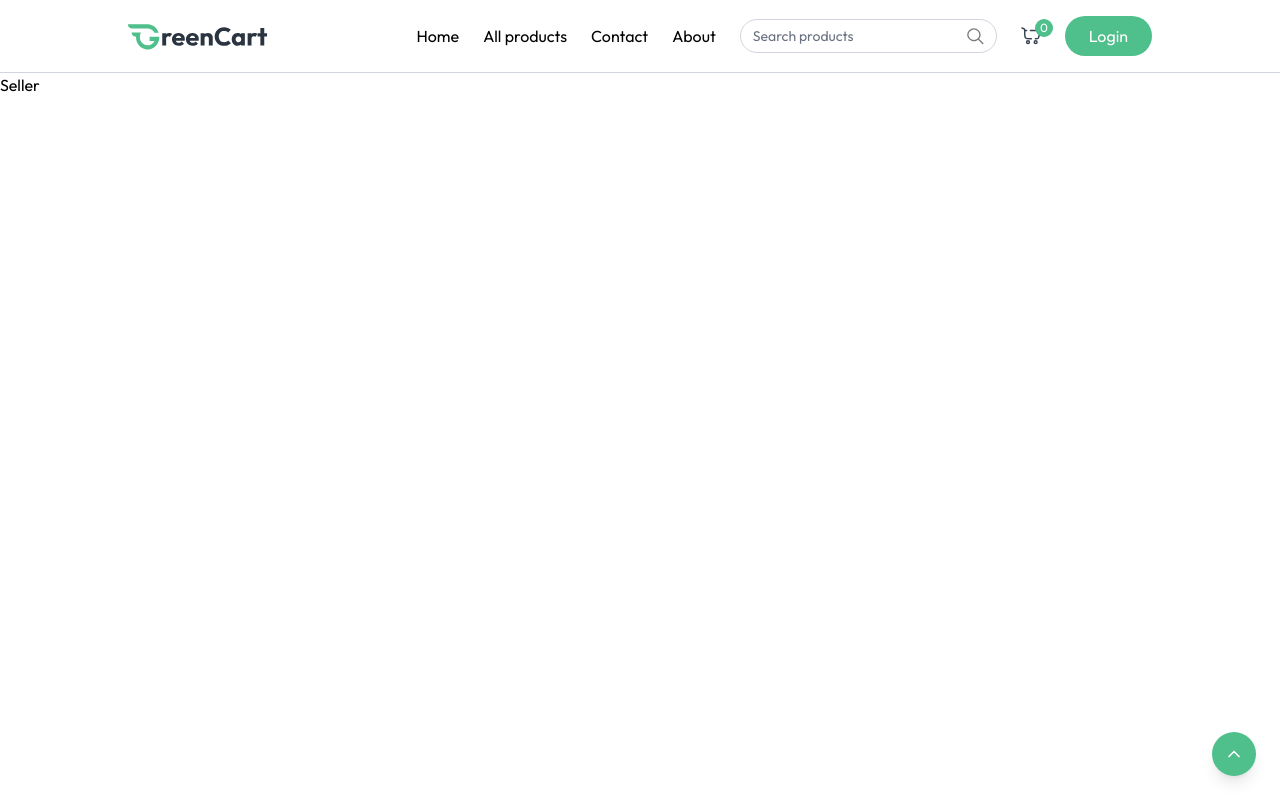
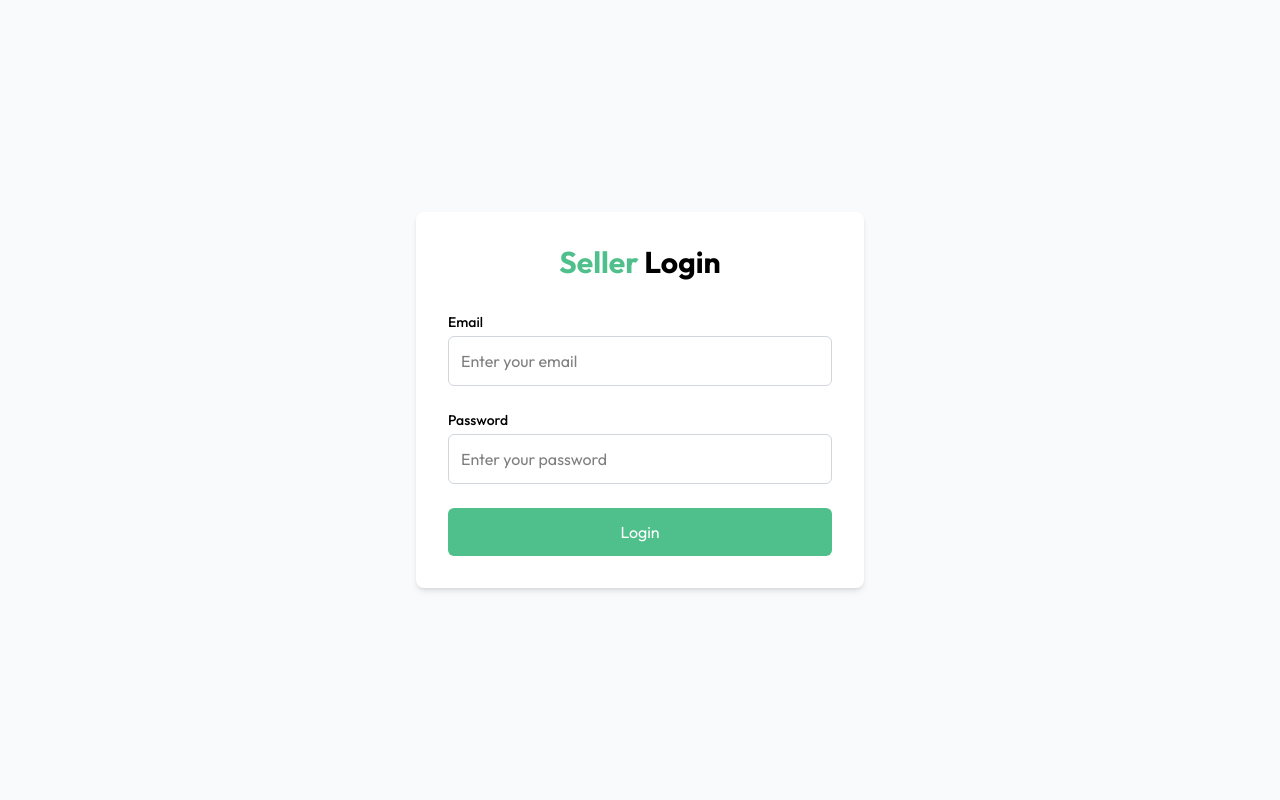
Before and after one commit to Git-Nish14/greencart, a Next.js app in the folder client/: page /seller in a window 1280 px wide. Shown: the top 800 px of the page. Built offline with nearby package versions, Linux system fonts and the light colour scheme.

Commit message:
Seller Login Added

```diff
--- a/client/app/layout.tsx
+++ b/client/app/layout.tsx
@@ -5,6 +5,7 @@ import { Toaster } from "react-hot-toast";
 import { AppContextProvider } from "@/context/AppContext";
 import Navbar from "@/components/Navbar";
 import Footer from "@/components/Footer";
+import LayoutProvider from "@/components/LayoutProvider";
 
 const geistSans = Geist({
   variable: "--font-geist-sans",
@@ -35,9 +36,7 @@ export default function RootLayout({
         className={`${geistSans.variable} ${geistMono.variable} antialiased`}
       >
         <AppContextProvider>
-          <Navbar />
-          <main className="min-h-screen">{children}</main>
-          <Footer />
+          <LayoutProvider>{children}</LayoutProvider>
           <Toaster position="top-right" reverseOrder={false} />
         </AppContextProvider>
       </body>
--- a/client/app/seller/page.tsx
+++ b/client/app/seller/page.tsx
@@ -1,7 +1,12 @@
+"use client";
+import SellerLogin from "@/components/SellerLogin";
+import { useAppContext } from "@/context/AppContext";
 import React from "react";
 
-function page() {
-  return <div>Seller</div>;
+function Page() {
+  const { isSeller } = useAppContext();
+
+  return <div>{!isSeller && <SellerLogin />}</div>;
 }
 
-export default page;
+export default Page;
--- /dev/null
+++ b/client/components/LayoutProvider.tsx
@@ -0,0 +1,22 @@
+"use client";
+
+import { usePathname } from "next/navigation";
+import Navbar from "@/components/Navbar";
+import Footer from "@/components/Footer";
+
+export default function LayoutProvider({
+  children,
+}: {
+  children: React.ReactNode;
+}) {
+  const pathname = usePathname();
+  const hideNavbarFooter = pathname.startsWith("/seller");
+
+  return (
+    <>
+      {!hideNavbarFooter && <Navbar />}
+      <main className="min-h-screen">{children}</main>
+      {!hideNavbarFooter && <Footer />}
+    </>
+  );
+}
--- /dev/null
+++ b/client/components/SellerLogin.tsx
@@ -0,0 +1,77 @@
+"use client";
+
+import { useAppContext } from "@/context/AppContext";
+import { useRouter } from "next/navigation";
+import React, { useEffect, useState } from "react";
+
+const SellerLogin: React.FC = () => {
+  const { isSeller, setIsSeller } = useAppContext();
+  const router = useRouter();
+  const [email, setEmail] = useState("");
+  const [password, setPassword] = useState("");
+
+  const handleSubmit = async (event: React.FormEvent<HTMLFormElement>) => {
+    event.preventDefault();
+    setIsSeller(true);
+  };
+
+  useEffect(() => {
+    if (isSeller) {
+      router.push("/seller");
+    }
+  }, [isSeller, router]);
+
+  if (isSeller) return null;
+
+  return (
+    <div className="min-h-screen flex items-center justify-center bg-gray-50 px-4 py-12">
+      <form
+        onSubmit={handleSubmit}
+        className="w-full max-w-md bg-white p-8 rounded-lg shadow-md"
+      >
+        <h2 className="text-3xl font-bold text-center mb-8">
+          <span className="text-primary">Seller</span> Login
+        </h2>
+
+        <div className="mb-6">
+          <label htmlFor="email" className="block text-sm font-medium mb-1">
+            Email
+          </label>
+          <input
+            id="email"
+            type="email"
+            value={email}
+            onChange={(e) => setEmail(e.target.value)}
+            required
+            placeholder="Enter your email"
+            className="w-full border border-gray-300 rounded-md p-3 focus:outline-none focus:ring-2 focus:ring-primary"
+          />
+        </div>
+
+        <div className="mb-6">
+          <label htmlFor="password" className="block text-sm font-medium mb-1">
+            Password
+          </label>
+          <input
+            id="password"
+            type="password"
+            value={password}
+            onChange={(e) => setPassword(e.target.value)}
+            required
+            placeholder="Enter your password"
+            className="w-full border border-gray-300 rounded-md p-3 focus:outline-none focus:ring-2 focus:ring-primary"
+          />
+        </div>
+
+        <button
+          type="submit"
+          className="w-full bg-primary text-white py-3 rounded-md hover:bg-primary-dark transition-colors"
+        >
+          Login
+        </button>
+      </form>
+    </div>
+  );
+};
+
+export default SellerLogin;
```
